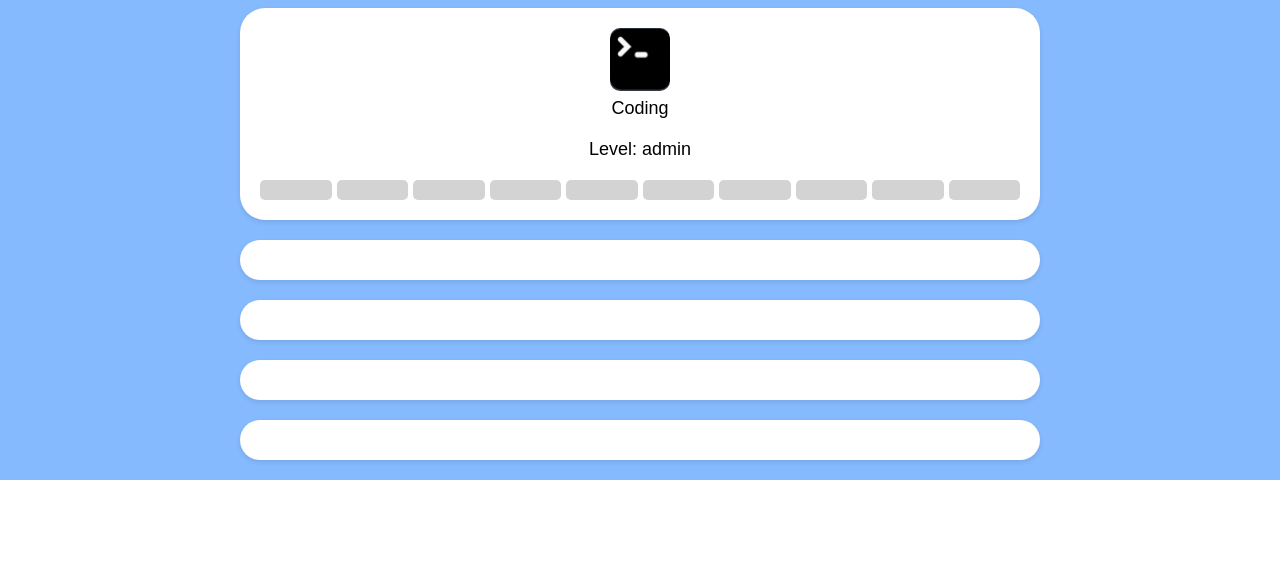
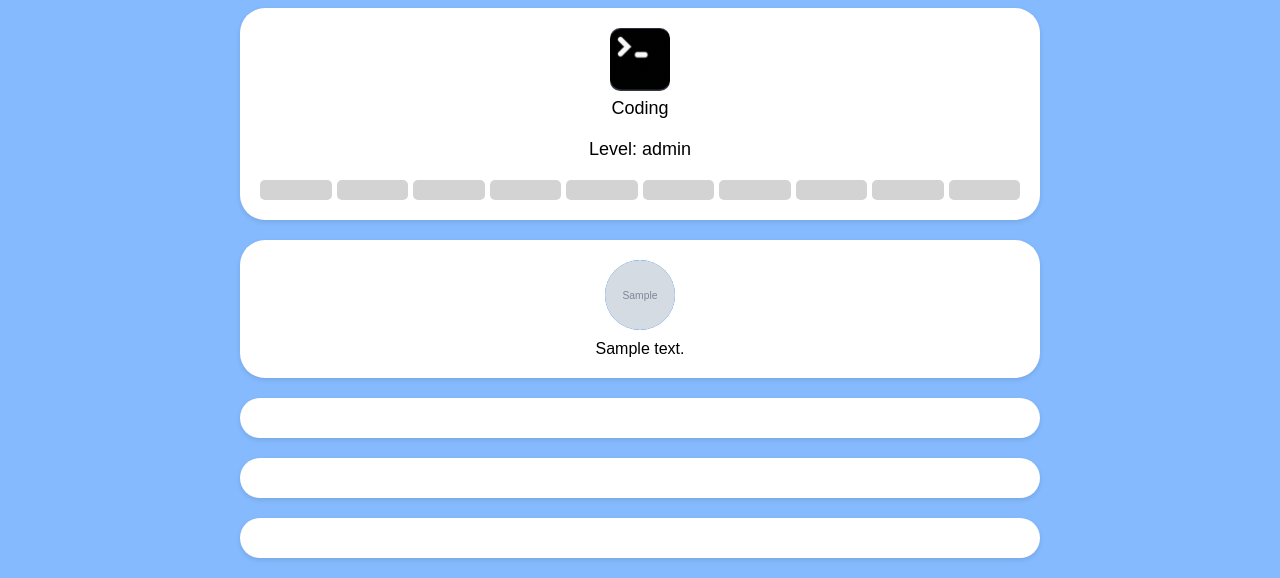
Before and after one commit to KugleBlitz007/HabitTracker, a PHP site: page / in a window 1280 px wide. Shown: the part 768-1346 px from the top of the page. Before the commit the page ends 1248 px from the top, so only its background shows below. Run offline with PHP 8.4, Linux system fonts and the light colour scheme; tables that the repository leaves empty or names only in its code hold one stand-in row (values such as "Sample post"); grey boxes marked "Sample" are stand-in pictures.

Commit message:
Discussion Page Ready to be launched

```diff
--- a/css/styles-index.css
+++ b/css/styles-index.css
@@ -70,6 +70,21 @@ body {
     box-sizing: border-box; /* Ensure padding is included in width calculation */
     margin-bottom: 20px; /* Add space between boxes */
     position: relative;
+}
+
+.discussion-box {
+    display: flex;
+    flex-direction: column;
+    align-items: center;
+    background-color: #fff;
+    padding: 20px;
+    border-radius: 25px;
+    box-shadow: 0 2px 5px rgba(0, 0, 0, 0.1);
+    width: 100%;
+    box-sizing: border-box;
+    margin-bottom: 20px;
+    position: relative;
+    cursor: pointer;
 }
 
 
@@ -188,3 +203,23 @@ body {
         width: 100%; /* Full width for smaller screens */
     }
 }
+
+/* Add these styles to ensure the image fits within the round box */
+.round-box {
+    width: 70px;
+    height: 70px;
+    background-color: #006ddc;
+    border-radius: 50%;
+    display: flex;
+    justify-content: center;
+    align-items: center;
+    overflow: hidden; /* Ensure the image fits within the round box */
+    margin-bottom: 10px; /* Add some space below the round box */
+}
+
+.round-box img {
+    width: auto;
+    height: 100%;
+    object-fit: cover; /* Ensure the image covers the entire round box */
+    border-radius: 50%; /* Ensure the image itself is round */
+}
--- a/fetch_discussions.php
+++ b/fetch_discussions.php
@@ -1,14 +1,32 @@
 <?php
-include 'db_config.php';
+header('Content-Type: application/json');
 
-$result = $conn->query("SELECT * FROM discussions");
+// Database configuration
+include('db_config.php');
 
-$discussions = [];
-while ($row = $result->fetch_assoc()) {
-    $discussions[] = $row;
+$id = isset($_GET['id']) ? intval($_GET['id']) : null;
+
+try {
+    $conn = new PDO("mysql:host=$servername;dbname=$dbname", $username, $password);
+    $conn->setAttribute(PDO::ATTR_ERRMODE, PDO::ERRMODE_EXCEPTION);
+
+    if ($id !== null) {
+        $stmt = $conn->prepare("SELECT id, text, icons FROM discussions WHERE id = :id");
+        $stmt->bindParam(':id', $id, PDO::PARAM_INT);
+    } else {
+        $stmt = $conn->prepare("SELECT id, text, icons FROM discussions");
+    }
+    $stmt->execute();
+
+    $discussions = array();
+    while($row = $stmt->fetch(PDO::FETCH_ASSOC)) {
+        $discussions[] = $row;
+    }
+
+    echo json_encode($discussions);
+} catch(PDOException $e) {
+    echo json_encode(['error' => $e->getMessage()]);
 }
 
-echo json_encode($discussions);
-
-$conn->close();
+$conn = null;
 ?>
--- a/index.php
+++ b/index.php
@@ -20,7 +20,7 @@
             <div class="home-box highlight-box" id="highlight-box"></div>
             <!-- Third box to display the habit tracker -->
             <div class="home-box habit-box" id="habit-box"></div>
-            <div class="home-box quote-box" id="quote-box"></div>
+            <div class="home-box discussion-box" id="discussion-box"></div>
             <div class="home-box" id="box-5"></div>
             <div class="home-box" id="box-6"></div>
             <div class="home-box" id="box-7"></div>
--- a/js/script-index.js
+++ b/js/script-index.js
@@ -167,6 +167,44 @@ document.addEventListener('DOMContentLoaded', function() {
         }
     }
 
+    async function fetchDiscussionById(id) {
+        try {
+            const response = await fetch(`${BASE_URL}/fetch_discussions.php?id=${id}`, { method: 'GET' });
+            if (!response.ok) {
+                throw new Error(`HTTP error! status: ${response.status}`);
+            }
+            const discussions = await response.json();
+            return discussions.length > 0 ? discussions[0] : null;
+        } catch (error) {
+            console.error(`Failed to fetch discussion with ID ${id}:`, error);
+            return null;
+        }
+    }
+
+    async function displayRandomDiscussion() {
+        const discussions = await fetchData('fetch_discussions.php');
+        if (discussions && discussions.length > 0) {
+            const randomDiscussionId = getRandomItem(discussions).id;
+            const randomDiscussion = await fetchDiscussionById(randomDiscussionId);
+            if (randomDiscussion && randomDiscussion.icons && randomDiscussion.text) {
+                const discussionBox = document.getElementById('discussion-box');
+                discussionBox.innerHTML = `
+                    <div class="round-box">
+                        <img src="${randomDiscussion.icons}" alt="Discussion Icon">
+                    </div>
+                    <div class="rectangle-box">${randomDiscussion.text}</div>
+                `;
+                discussionBox.addEventListener('click', () => {
+                    window.location.href = 'discussions.php';
+                });
+            } else {
+                console.error('Invalid discussion data:', randomDiscussion);
+            }
+        } else {
+            console.error('No discussions found or invalid data format.');
+        }
+    }
+
     function convertTimeToMinutes(time) {
         const [hour, minute] = time.split(':').map(Number);
         return hour * 60 + minute;
@@ -175,9 +213,11 @@ document.addEventListener('DOMContentLoaded', function() {
     displayRandomQuote();
     displayHighlight();
     displayRandomHabit();
+    displayRandomDiscussion();
 
     setInterval(displayRandomHabit, Math.floor(Math.random() * 5000) + 5000);
     setInterval(displayRandomQuote, 10000);
+    setInterval(displayRandomDiscussion, 10000); // Change discussion every 10 seconds
 
     homeBoxes.forEach((box, index) => {
         if (index > 0) { // Skip the first box
```
